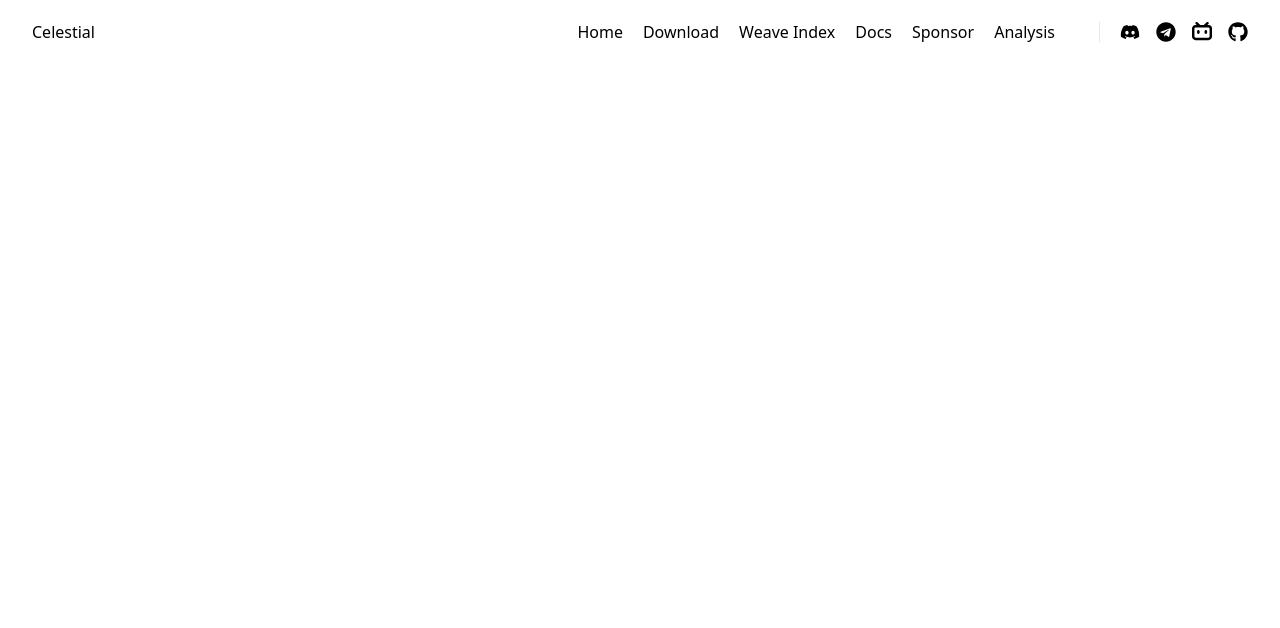
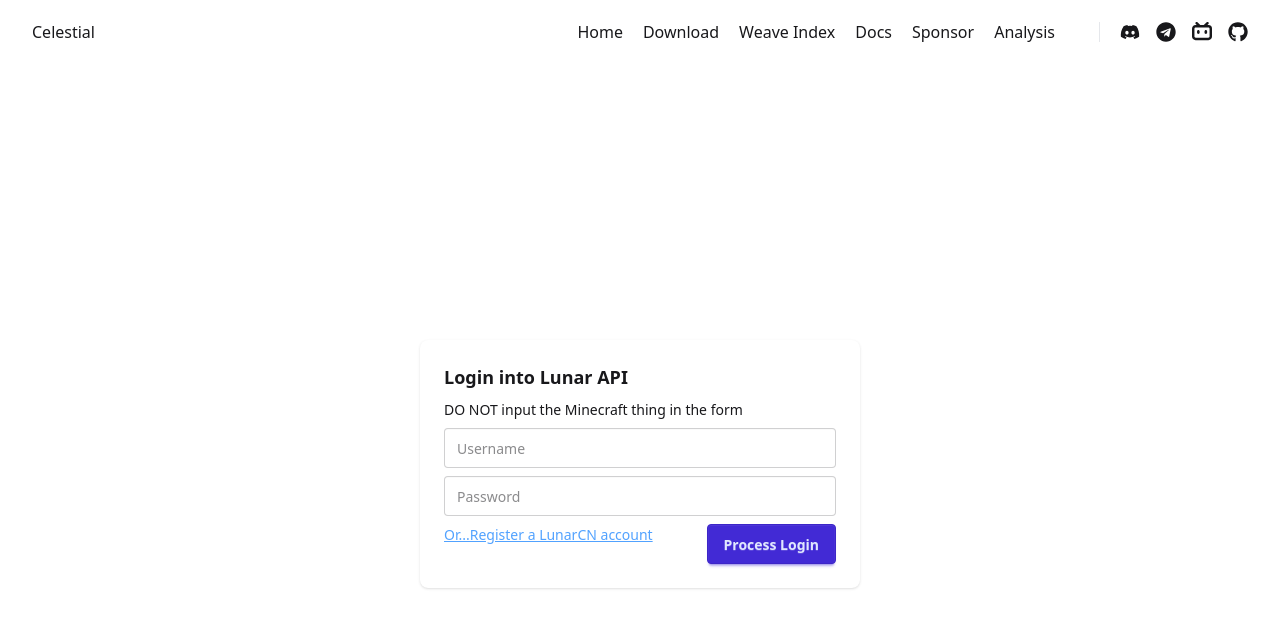
Before and after one commit to earthsworth/lunarclient.top, a React (Vite) app: page /#/dashboard/login in a window 1280 px wide. Shown: the top 628 px of the page. Built offline with nearby package versions, Linux system fonts and the light colour scheme.

Commit message:
feat: login

```diff
--- a/package.json
+++ b/package.json
@@ -37,6 +37,7 @@
     "@types/react": "^18.3.18",
     "@types/react-dom": "^18.3.5",
     "@vitejs/plugin-react": "^4.3.4",
+    "daisyui": "^5.0.4",
     "eslint": "^9.17.0",
     "eslint-plugin-react-hooks": "^5.0.0",
     "eslint-plugin-react-refresh": "^0.4.16",
--- a/src/App.tsx
+++ b/src/App.tsx
@@ -1,5 +1,5 @@
 import './App.css'
-import {HashRouter, Route, Routes} from "react-router";
+import {HashRouter, Outlet, Route, Routes} from "react-router";
 import Navbar from "./compoents/Navbar/Navbar.tsx";
 import HomePage from "./compoents/HomePage/HomePage.tsx";
 import DownloadPage from "./compoents/DownloadPage/DownloadPage.tsx";
@@ -7,19 +7,30 @@
 import PineapplePage from "./compoents/PineapplePage/PineapplePage.tsx";
 import SponsorPage from "./compoents/SponsorPage/SponsorPage.tsx";
 import AnalysisPage from "./compoents/AnalysisPage/AnalysisPage.tsx";
+import DashboardHomePage from "./compoents/DashboardHome/DashboardHomePage.tsx";
+import RequireAuth from "./compoents/RequireAuth/RequireAuth.tsx";
+import DashboardLoginPage from "./compoents/DashboardLoginPage/DashboardLoginPage.tsx";
 
 function App() {
     return (<>
         <HashRouter>
             <Navbar/>
             <Routes>
-                <Route path="/" element={<HomePage/>}/>
+                <Route index element={<HomePage/>}/>
                 <Route path="download" element={<DownloadPage repository={"CubeWhyMC/celestial"}/>}/>
                 <Route path="weave" element={<WeaveIndexPage dataSource={"https://raw.githubusercontent.com/CubeWhyMC/weave-index/refs/heads/master/index-by-developers.json"}/>}/>
                 <Route path="pineapple" element={<PineapplePage/>}/>
                 <Route path="sponsor" element={<SponsorPage/>}/>
                 <Route path="analysis" element={<AnalysisPage/>}/>
+
+                <Route path={"dashboard"} element={<Outlet/>}>
+                    <Route index element={<RequireAuth>
+                        <DashboardHomePage/>
+                    </RequireAuth>}/>
+                    <Route path={"login"} element={<DashboardLoginPage/>}/>
+                </Route>
             </Routes>
+
         </HashRouter>
     </>);
 }
--- /dev/null
+++ b/src/compoents/DashboardHome/DashboardHomePage.tsx
@@ -0,0 +1,7 @@
+function DashboardHomePage() {
+    return <>
+        dashboard
+    </>;
+}
+
+export default DashboardHomePage;
--- /dev/null
+++ b/src/compoents/DashboardLoginPage/DashboardLoginPage.tsx
@@ -0,0 +1,73 @@
+import {useTranslation} from "react-i18next";
+import * as React from "react";
+import {useState} from "react";
+import {useNavigate} from "react-router";
+import {ApiResponse, AuthResponse} from "../../entities.ts";
+import axios from "axios";
+
+
+function DashboardLoginPage() {
+    const {t} = useTranslation();
+    const navigate = useNavigate();
+    const [error, setError] = useState("");
+    const [loading, setLoading] = useState(false);
+
+    const [username, setUsername] = useState("")
+    const [password, setPassword] = useState("")
+
+    const navRegister = () => {
+        navigate("/dashboard/register");
+    }
+
+    const handleLogin = async (e: React.FormEvent) => {
+        e.preventDefault();
+        setError("");
+        setLoading(true);
+        // send request to backend
+        try {
+            const response: ApiResponse<AuthResponse> = await axios.post("/api-next/user/login", `username=${username}&password=${password}`);
+            // set token and redirect to dashboard
+            const token = response.data.token;
+            localStorage.setItem("token", token);
+            navigate("/dashboard");
+        } catch (e) {
+            console.error(e);
+            if (axios.isAxiosError(e)) {
+                const message: string = e.response?.data.message;
+                setError(message);
+            }
+        }
+        setLoading(false);
+    }
+
+    return <div className={"w-full h-screen flex items-center justify-center"}>
+        <div className="card w-110 bg-base-100 card-md shadow-sm">
+            <form className="card-body w-full" onSubmit={handleLogin}>
+                <h2 className="card-title">{t('dashboard.login')}</h2>
+                {error && <p className={"text-red-500"}>{error}</p>}
+                <p>{t('dashboard.login.tip')}</p>
+                {/*username field*/}
+                <label className="floating-label w-full">
+                    <span>Username</span>
+                    <input type="text" placeholder="Username" className="input input-md w-full" value={username} onChange={(e) => setUsername(e.target.value)} required={true}/>
+                </label>
+                {/*password field*/}
+                <label className="floating-label w-full">
+                    <span>Password</span>
+                    <input type="password" placeholder="Password" className="input input-md w-full" value={password} onChange={(e) => setPassword(e.target.value)} required={true}/>
+                </label>
+                <div className={"flex flex-row w-full justify-between"}>
+                    <a className={"underline text-blue-400 cursor-pointer"} onClick={navRegister}>{t('dashboard.login.register-link')}</a>
+                    <div className="card-actions">
+                        <button className="btn btn-primary" type={"submit"} disabled={loading}>
+                            {loading && <span className="loading loading-spinner loading-md"></span>}
+                            {t('dashboard.login.process')}
+                        </button>
+                    </div>
+                </div>
+            </form>
+        </div>
+    </div>;
+}
+
+export default DashboardLoginPage;
--- /dev/null
+++ b/src/compoents/RequireAuth/RequireAuth.tsx
@@ -0,0 +1,25 @@
+import {useEffect} from "react";
+import {useNavigate} from "react-router";
+import * as React from "react";
+
+interface Props {
+    children?: React.ReactNode;
+}
+
+function RequireAuth(props: Props) {
+    const isAuthenticated = () => {
+        return localStorage.getItem("token") !== null;
+    };
+
+    const navigate = useNavigate();
+
+    useEffect(() => {
+        if (!isAuthenticated()) {
+            navigate("/dashboard/login");
+        }
+    }, []);
+
+    return isAuthenticated() ? props.children : null;
+}
+
+export default RequireAuth;
--- a/src/i18n.ts
+++ b/src/i18n.ts
@@ -76,7 +76,11 @@
             "analysis.current_users":"Users Count",
             "analysis.online_now":"Online Users Count",
             "analysis.web_users":"Web Users Count",
-            "analysis.no-data": "No data available"
+            "analysis.no-data": "No data available",
+            "dashboard.login": "Login into Lunar API",
+            "dashboard.login.tip": "DO NOT input the Minecraft thing in the form",
+            "dashboard.login.process": "Process Login",
+            "dashboard.login.register-link": "Or...Register a LunarCN account"
         }
     },
     zh: {
@@ -149,7 +153,11 @@
             "analysis.current_users":"用户总数",
             "analysis.online_now":"在线用户",
             "analysis.web_users":"网页用户",
-            "analysis.no-data": "没有统计数据"
+            "analysis.no-data": "没有统计数据",
+            "dashboard.login": "登录到山寨API",
+            "dashboard.login.tip": "这里的内容不是你的Minecraft用户信息",
+            "dashboard.login.process": "登录",
+            "dashboard.login.register-link": "或者...注册一个账户"
         }
     }
 };
--- a/src/index.css
+++ b/src/index.css
@@ -1,4 +1,5 @@
 @import "tailwindcss";
+@plugin "daisyui";
 
 body {
     @apply bg-white m-0 dark:bg-[#222] dark:text-white
@@ -13,11 +14,12 @@
     contain: content;
 }
 
-#root {
+:root {
     @apply w-full flex-1 flex flex-col;
     max-width: 100vw;
     contain: layout paint style;
 }
+
 @keyframes spark {
     0% { transform: translateY(0) scale(1); opacity: 1; }
     100% { transform: translateY(-10px) scale(0.2); opacity: 0; }
```
Also changed, not shown: src/entities.ts (+7 -0 lines), 1 other file (tests, documents, lock files or other folders).
